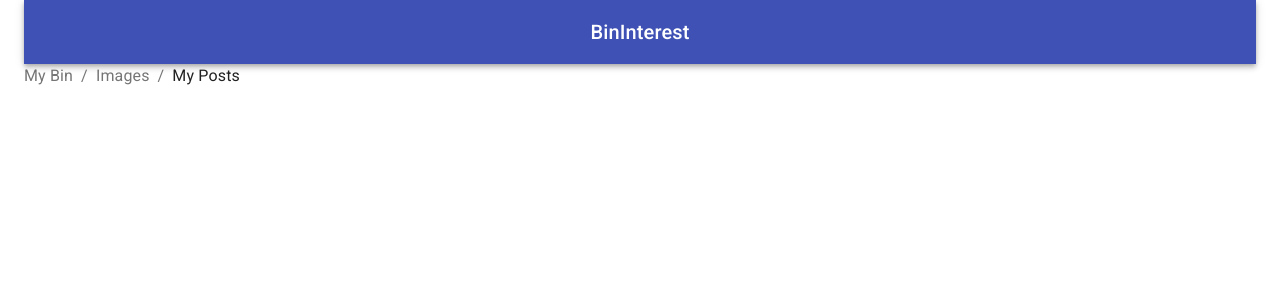
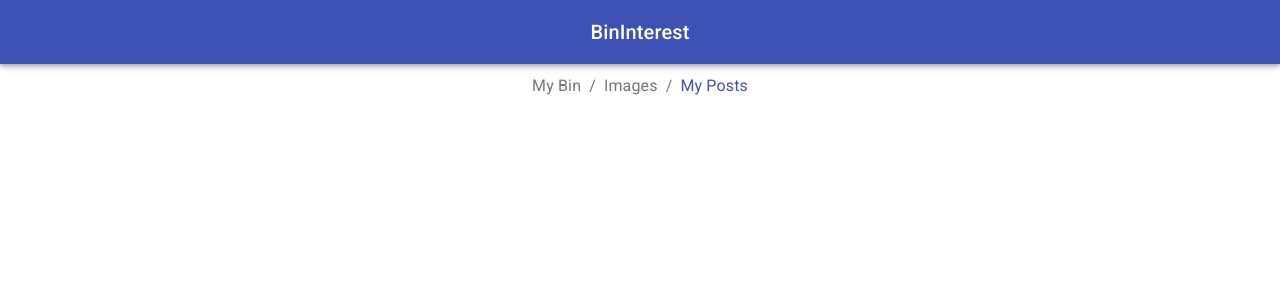
Before and after one commit to mahir-d/Binterst_GraphQL_frontend, a React (Create React App) app: page /my-posts in a window 1280 px wide. Shown: the top 300 px of the page. Built offline with nearby package versions, Linux system fonts and the light colour scheme.

Commit message:
Fixed breadcrum, added actionicon to gridlist

```diff
--- a/package.json
+++ b/package.json
@@ -5,12 +5,14 @@
   "dependencies": {
     "@apollo/client": "^3.2.7",
     "@material-ui/core": "^4.11.0",
+    "@material-ui/icons": "^4.9.1",
     "@testing-library/jest-dom": "^5.11.6",
     "@testing-library/react": "^11.2.2",
     "@testing-library/user-event": "^12.2.2",
     "graphql": "^15.4.0",
     "react": "^17.0.1",
     "react-dom": "^17.0.1",
+    "react-router-dom": "^5.2.0",
     "react-scripts": "4.0.0",
     "web-vitals": "^0.2.4"
   },
--- a/src/App.js
+++ b/src/App.js
@@ -1,8 +1,19 @@
 import React, { Component } from 'react'
 import './App.css';
 import Home from './components/Home'
+import MyPosts from './components/MyPosts'
+import MyBin from './components/MyBin'
 import { ApolloClient, InMemoryCache } from '@apollo/client';
 import { ApolloProvider } from '@apollo/client';
+import NavBar from './components/NavBar'
+
+import {
+    BrowserRouter as Router,
+    Switch,
+    Route,
+    Link
+} from "react-router-dom";
+
 
 const client = new ApolloClient({
     uri: 'http://localhost:4000',
@@ -16,11 +27,26 @@
 
     render() {
         return (
-            <ApolloProvider client={client}>
-                <div>
-                    <Home></Home>
-                </div>
-            </ApolloProvider>
+            <Router>
+                <ApolloProvider client={client}>
+                    {<NavBar></NavBar>}
+                    <Switch>
+                        <Route exact path="/">
+                            <Home />
+                        </Route>
+                        <Route path="/my-bin">
+                            <MyBin></MyBin>
+                        </Route>
+                        <Route path="/my-posts">
+                            <MyPosts></MyPosts>
+                        </Route>
+                        <Route path="/new-post">
+                            <div><p>new-post</p></div>
+                        </Route>
+                    </Switch>
+
+                </ApolloProvider>
+            </Router>
         )
 
     }
--- /dev/null
+++ b/src/components/BinImage.js
@@ -0,0 +1,15 @@
+import React from 'react'
+
+function BinImage(props) {
+
+
+
+
+    return (
+        <div>
+
+        </div>
+    )
+}
+
+export default BinImage
--- a/src/components/Breadcrumb.js
+++ b/src/components/Breadcrumb.js
@@ -1,24 +1,31 @@
 import Typography from '@material-ui/core/Typography';
 import Breadcrumbs from '@material-ui/core/Breadcrumbs';
 import Link from '@material-ui/core/Link';
+import React, { useState } from 'react'
 
 
-function handleClick(event) {
-    event.preventDefault();
-    console.info('You clicked a breadcrumb.');
-}
 
-function SimpleBreadcrumbs() {
+
+function SimpleBreadcrumbs(props) {
+
+    const [openTab, setOpenTab] = useState(1)
+
     return (
-        <Breadcrumbs aria-label="breadcrumb">
-            <Link color="inherit" href="/" onClick={handleClick}>
-                My Bin
-            </Link>
-            <Link color="inherit" href="/getting-started/installation/" onClick={handleClick}>
-                Images
-            </Link>
-            <Typography color="textPrimary">My Posts</Typography>
-        </Breadcrumbs>
+        <div style={{ display: 'flex', justifyContent: 'center', alignItems: 'center', marginTop: "10px", marginBottom: "10px" }}>
+
+            <Breadcrumbs aria-label="breadcrumb">
+                <Link color="inherit" href="/my-bin" >
+                    <Typography color="textPrimary">My Posts</Typography>
+                </Link>
+                <Link color="inherit" href="/" >
+                    <Typography color="textPrimary">Images</Typography>
+                </Link>
+                <Link color="inherit" href="/my-posts" >
+                    <Typography color="textPrimary">My Posts</Typography>
+                </Link>
+            </Breadcrumbs>
+
+        </div>
     );
 }
 
--- a/src/components/GetImages.js
+++ b/src/components/GetImages.js
@@ -7,9 +7,19 @@
 import GridListTile from '@material-ui/core/GridListTile';
 import Button from '@material-ui/core/Button';
 import Grid from '@material-ui/core/Grid';
+import SaveIcon from '@material-ui/icons/Save';
+import GridListTileBar from '@material-ui/core/GridListTileBar';
+import IconButton from '@material-ui/core/IconButton';
+import BinImage from './BinImage'
 const useStyles = makeStyles((theme) => ({
     root: {
         flexGrow: 1,
+        display: 'flex',
+        flexWrap: 'wrap',
+        justifyContent: 'space-around',
+        overflow: 'hidden',
+        backgroundColor: theme.palette.background.paper,
+
     },
     paper: {
         padding: theme.spacing(5),
@@ -19,9 +29,13 @@
     root1: {
         justifyContent: 'center'
     },
+    icon: {
+        color: 'rgba(255, 255, 255, 0.54)',
+    },
+
 }));
 function GetImages(props) {
-    const [pageNum, setPageNum] = useState(4)
+    const [pageNum, setPageNum] = useState(1)
     const classes = useStyles();
     const getImageQuery = gql`
     query{
@@ -59,6 +73,15 @@
                     {imageData.map((image) => (
                         <GridListTile key={image.id} cols={1}>
                             <img src={image.url} alt={image.description} />
+                            <GridListTileBar title={image.posterName} subtitle={image.description}
+                                titlePosition="bottom"
+                                actionIcon={
+                                    <IconButton aria-label="Bin it" color="secondary">
+                                        <SaveIcon></SaveIcon>
+                                    </IconButton>
+                                }>
+
+                            </GridListTileBar>
                         </GridListTile>
                     ))}
                 </GridList>
--- a/src/components/Home.js
+++ b/src/components/Home.js
@@ -1,8 +1,9 @@
 import React, { useState } from 'react'
-import SimpleBreadcrumbs from './Breadcrumb'
+import Typography from '@material-ui/core/Typography';
+import Breadcrumbs from '@material-ui/core/Breadcrumbs';
+import Link from '@material-ui/core/Link';
 import Container from '@material-ui/core/Container';
 import GetImages from './GetImages'
-import NavBar from './NavBar'
 
 
 
@@ -13,8 +14,21 @@
 function Home(props) {
     return (<div>
         <Container>
-            {<NavBar></NavBar>}
-            {SimpleBreadcrumbs()}
+            <div style={{ display: 'flex', justifyContent: 'center', alignItems: 'center', marginTop: "10px", marginBottom: "10px" }}>
+
+                <Breadcrumbs aria-label="breadcrumb">
+                    <Link color="inherit" href="/my-bin" >
+                        My Bin
+                    </Link>
+
+                    <Typography color="primary">Images</Typography>
+
+                    <Link color="inherit" href="/my-posts" >
+                        My Posts
+                    </Link>
+                </Breadcrumbs>
+
+            </div>
             {GetImages()}
         </Container>
     </div>);
--- /dev/null
+++ b/src/components/MyBin.js
@@ -0,0 +1,32 @@
+import React, { useState } from 'react'
+import Typography from '@material-ui/core/Typography';
+import Breadcrumbs from '@material-ui/core/Breadcrumbs';
+import Link from '@material-ui/core/Link';
+import Container from '@material-ui/core/Container';
+
+function MyBin() {
+    return (
+        <div>
+            <Container>
+                <div style={{ display: 'flex', justifyContent: 'center', alignItems: 'center', marginTop: "10px", marginBottom: "10px" }}>
+
+                    <Breadcrumbs aria-label="breadcrumb">
+
+                        <Typography color="primary">My Bin</Typography>
+
+                        <Link color="inherit" href="/" >
+                            Images
+                        </Link>
+                        <Link color="inherit" href="/my-posts" >
+                            My Posts
+                        </Link>
+                    </Breadcrumbs>
+
+                </div>
+                {/* {GetImages()} */}
+            </Container>
+        </div >
+    )
+}
+
+export default MyBin
--- /dev/null
+++ b/src/components/MyPosts.js
@@ -0,0 +1,31 @@
+import React, { useState } from 'react'
+import Typography from '@material-ui/core/Typography';
+import Breadcrumbs from '@material-ui/core/Breadcrumbs';
+import Link from '@material-ui/core/Link';
+import Container from '@material-ui/core/Container';
+
+
+function MyPosts() {
+    return (
+        <div>
+            <Container>
+                <div style={{ display: 'flex', justifyContent: 'center', alignItems: 'center', marginTop: "10px", marginBottom: "10px" }}>
+
+                    <Breadcrumbs aria-label="breadcrumb">
+                        <Link color="inherit" href="/my-bin" >
+                            My Bin
+                        </Link>
+                        <Link color="inherit" href="/" >
+                            Images
+                        </Link>
+                        <Typography color="primary">My Posts</Typography>
+                    </Breadcrumbs>
+
+                </div>
+                {/* {GetImages()} */}
+            </Container>
+        </div>
+    )
+}
+
+export default MyPosts
```
Also changed, not shown: 1 other file (tests, documents, lock files or other folders).
